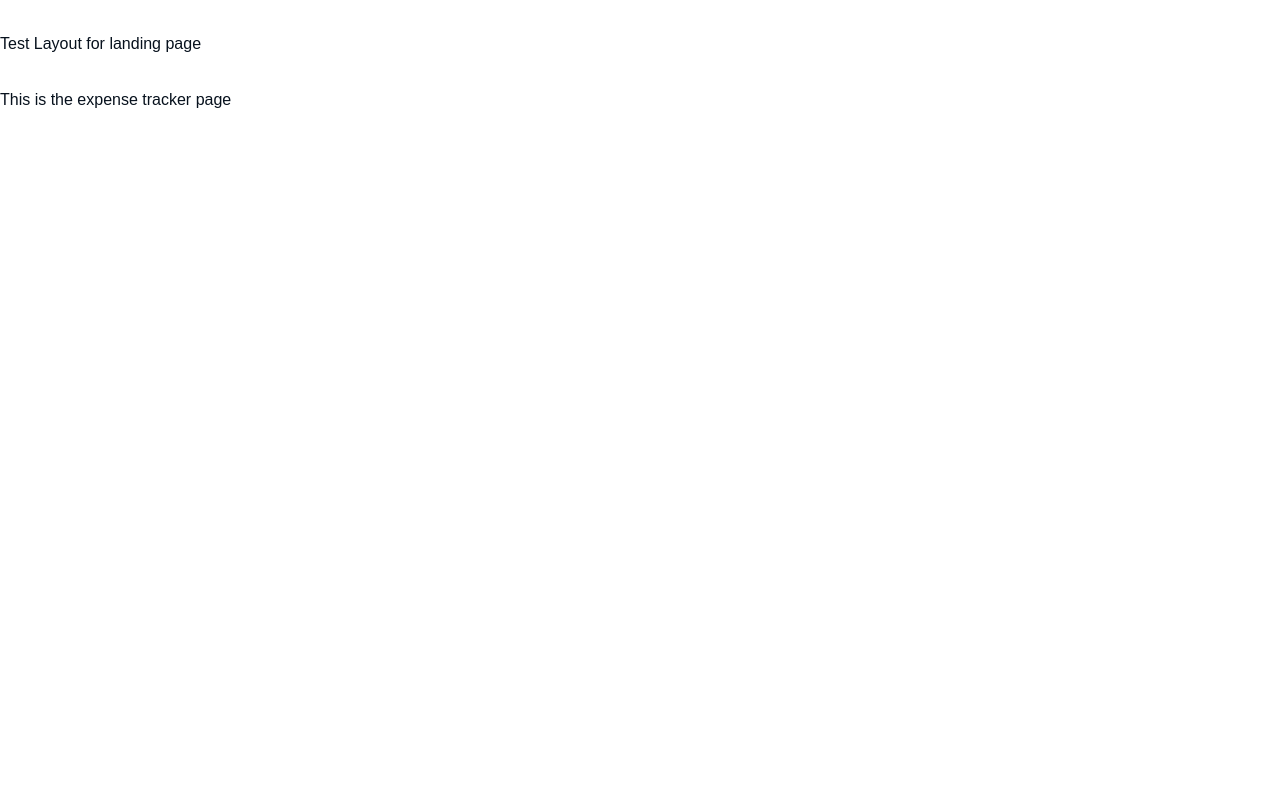
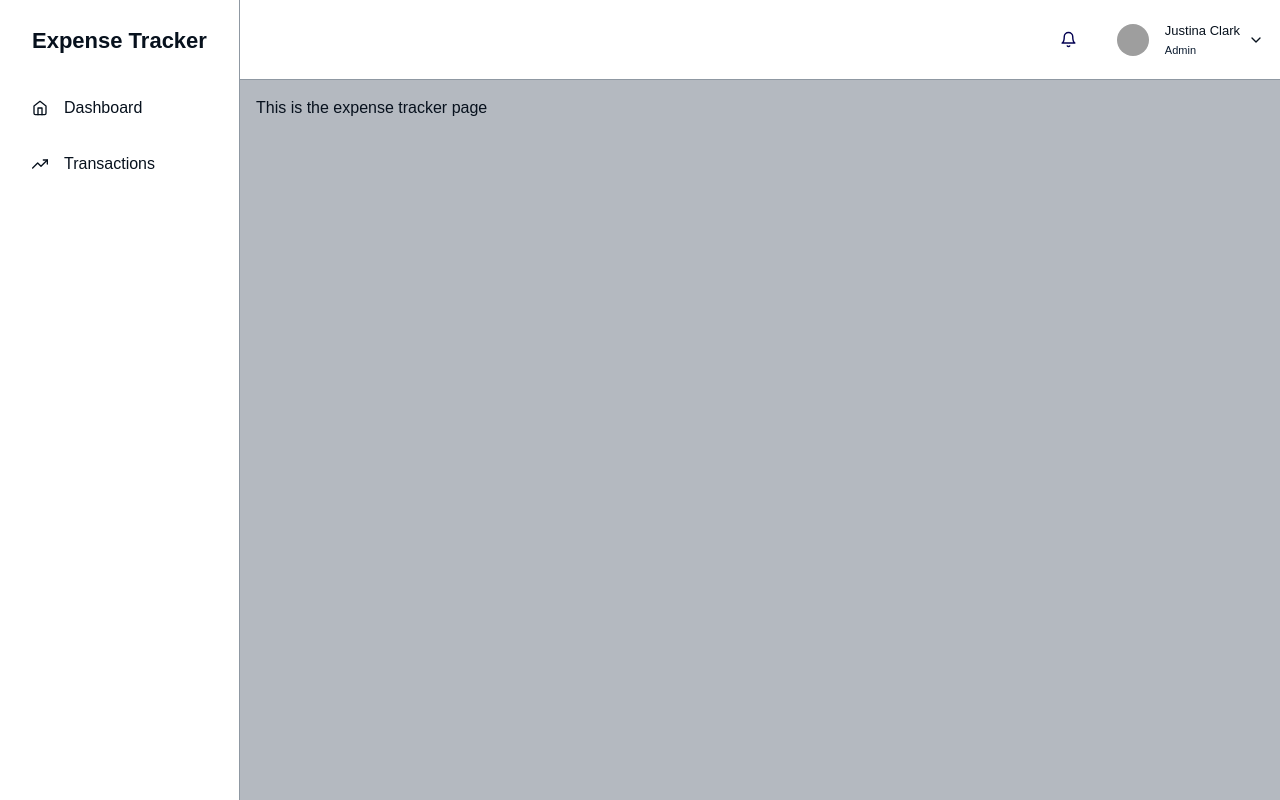
Before and after one commit to ayodeji1167/finance-tracker, a React (Vite) app: page / in a window 1280 px wide. Built offline with nearby package versions, Linux system fonts and the light colour scheme; grey boxes are pictures that could not be loaded.

Commit message:
layout added

```diff
--- a/src/features/expense-tracker/components/Layout.tsx
+++ b/src/features/expense-tracker/components/Layout.tsx
@@ -1,12 +1,224 @@
-import { Box } from '@chakra-ui/react';
+'use client';
+
+import {
+  IconButton,
+  Avatar,
+  Box,
+  CloseButton,
+  Flex,
+  HStack,
+  VStack,
+  Icon,
+  useColorModeValue,
+  Text,
+  Drawer,
+  DrawerContent,
+  useDisclosure,
+  BoxProps,
+  FlexProps,
+  Menu,
+  MenuButton,
+  MenuDivider,
+  MenuItem,
+  MenuList,
+} from '@chakra-ui/react';
+import {
+  FiHome,
+  FiTrendingUp,
+  FiMenu,
+  FiBell,
+  FiChevronDown,
+} from 'react-icons/fi';
+import { IconType } from 'react-icons';
+import { Link } from 'react-router-dom';
 import { ReactNode } from 'react';
 
+interface LinkItemProps {
+  name: string;
+  icon: IconType;
+  to: string;
+}
+
+interface NavItemProps extends FlexProps {
+  icon: IconType;
+  children: React.ReactNode;
+  to: string;
+}
+
+interface MobileProps extends FlexProps {
+  onOpen: () => void;
+}
+
+interface SidebarProps extends BoxProps {
+  onClose: () => void;
+}
+
+const LinkItems: Array<LinkItemProps> = [
+  { name: 'Dashboard', icon: FiHome, to: '/' },
+  { name: 'Transactions', icon: FiTrendingUp, to: '/transactions' },
+];
+
+const SidebarContent = ({ onClose, ...rest }: SidebarProps) => {
+  return (
+    <Box
+      transition="3s ease"
+      bg={useColorModeValue('white', 'gray.900')}
+      borderRight="1px"
+      borderRightColor={useColorModeValue('gray.200', 'gray.700')}
+      w={{ base: 'full', md: 60 }}
+      pos="fixed"
+      h="full"
+      {...rest}
+    >
+      <Flex h="20" alignItems="center" mx="8" justifyContent="space-between">
+        <Text fontSize="xl" fontWeight="bold">
+          Expense Tracker
+        </Text>
+        <CloseButton display={{ base: 'flex', md: 'none' }} onClick={onClose} />
+      </Flex>
+      {LinkItems.map((link) => (
+        <NavItem key={link.name} icon={link.icon} to={link.to}>
+          {link.name}
+        </NavItem>
+      ))}
+    </Box>
+  );
+};
+
+const NavItem = ({ icon, to, children, ...rest }: NavItemProps) => {
+  return (
+    <Link to={to}>
+      <Box style={{ textDecoration: 'none' }} _focus={{ boxShadow: 'none' }}>
+        <Flex
+          align="center"
+          p="4"
+          mx="4"
+          borderRadius="lg"
+          role="group"
+          cursor="pointer"
+          _hover={{
+            bg: 'cyan.400',
+            color: 'white',
+          }}
+          {...rest}
+        >
+          {icon && (
+            <Icon
+              mr="4"
+              fontSize="16"
+              _groupHover={{
+                color: 'white',
+              }}
+              as={icon}
+            />
+          )}
+          {children}
+        </Flex>
+      </Box>
+    </Link>
+  );
+};
+
+const MobileNav = ({ onOpen, ...rest }: MobileProps) => {
+  return (
+    <Flex
+      ml={{ base: 0, md: 60 }}
+      px={{ base: 4, md: 4 }}
+      height="20"
+      alignItems="center"
+      bg={useColorModeValue('white', 'gray.900')}
+      borderBottomWidth="1px"
+      borderBottomColor={useColorModeValue('gray.200', 'gray.700')}
+      justifyContent={{ base: 'space-between', md: 'flex-end' }}
+      {...rest}
+    >
+      <IconButton
+        display={{ base: 'flex', md: 'none' }}
+        onClick={onOpen}
+        variant="outline"
+        aria-label="open menu"
+        icon={<FiMenu />}
+      />
+
+      <HStack spacing={{ base: '0', md: '6' }}>
+        <IconButton
+          size="lg"
+          variant="ghost"
+          aria-label="open menu"
+          icon={<FiBell />}
+        />
+        <Flex alignItems={'center'}>
+          <Menu>
+            <MenuButton
+              py={2}
+              transition="all 0.3s"
+              _focus={{ boxShadow: 'none' }}
+            >
+              <HStack>
+                <Avatar
+                  size={'sm'}
+                  src={
+                    'https://images.unsplash.com/photo-1619946794135-5bc917a27793?ixlib=rb-0.3.5&q=80&fm=jpg&crop=faces&fit=crop&h=200&w=200&s=b616b2c5b373a80ffc9636ba24f7a4a9'
+                  }
+                />
+                <VStack
+                  display={{ base: 'none', md: 'flex' }}
+                  alignItems="flex-start"
+                  spacing="1px"
+                  ml="2"
+                >
+                  <Text fontSize="sm">Justina Clark</Text>
+                  <Text fontSize="xs" color="gray.600">
+                    Admin
+                  </Text>
+                </VStack>
+                <Box display={{ base: 'none', md: 'flex' }}>
+                  <FiChevronDown />
+                </Box>
+              </HStack>
+            </MenuButton>
+            <MenuList
+              bg={useColorModeValue('white', 'gray.900')}
+              borderColor={useColorModeValue('gray.200', 'gray.700')}
+            >
+              <MenuItem>Profile</MenuItem>
+              <MenuItem>Settings</MenuItem>
+              <MenuItem>Billing</MenuItem>
+              <MenuDivider />
+              <MenuItem>Sign out</MenuItem>
+            </MenuList>
+          </Menu>
+        </Flex>
+      </HStack>
+    </Flex>
+  );
+};
+
 export default function Layout({ children }: { children: ReactNode }) {
+  const { isOpen, onOpen, onClose } = useDisclosure();
+
   return (
-    <div>
-      <Box my={'2rem'}>Test Layout for landing page</Box>
-
-      {children}
-    </div>
+    <Box minH="100vh" bg={useColorModeValue('gray.100', 'gray.900')}>
+      <SidebarContent
+        onClose={() => onClose}
+        display={{ base: 'none', md: 'block' }}
+      />
+      <Drawer
+        isOpen={isOpen}
+        placement="left"
+        onClose={onClose}
+        returnFocusOnClose={false}
+        onOverlayClick={onClose}
+        size="full"
+      >
+        <DrawerContent>
+          <SidebarContent onClose={onClose} />
+        </DrawerContent>
+      </Drawer>
+      <MobileNav onOpen={onOpen} />
+      <Box ml={{ base: 0, md: 60 }} p="4">
+        {children}
+      </Box>
+    </Box>
   );
 }
--- a/src/utils/storage.ts
+++ b/src/utils/storage.ts
@@ -1,14 +1,13 @@
 import { DurationType } from '@/shared/interface/time';
 import { getExpiresTime } from './getExpirationTime';
 
-const storagePrefix = 'keza_web_app__';
+const storagePrefix = 'web-3-web-app__';
 
 export type keyType =
   | 'refresh_token'
   | 'access_token'
   | 'redirect_path'
-  | 'theme'
-  | 'msw-data';
+  | 'theme';
 
 const DEFAULT_EXPIRY_DURATION: DurationType = { unit: 'DAY', value: 1 };
 
```
